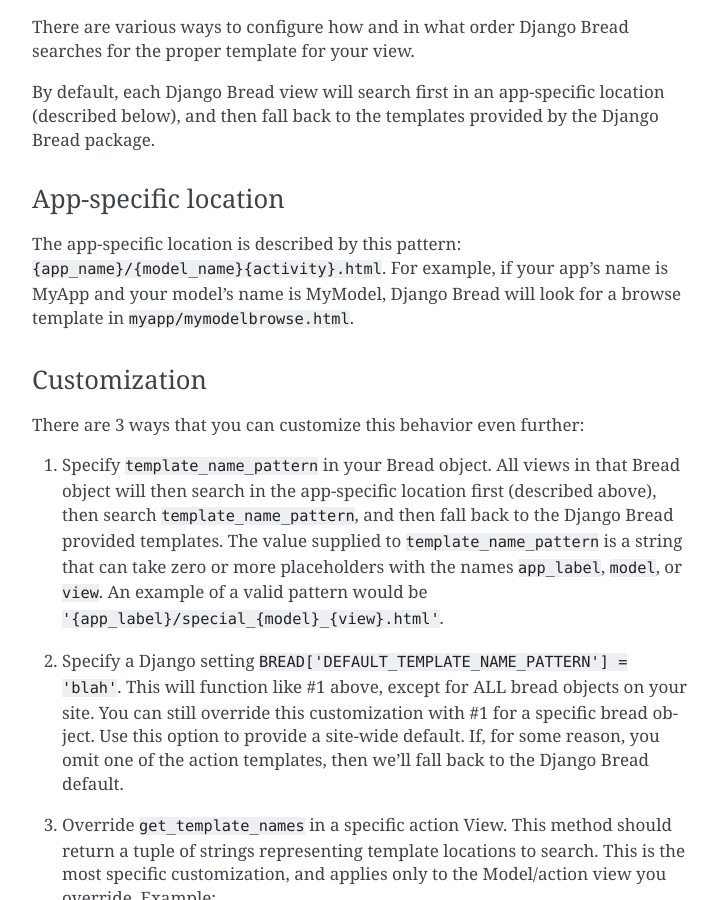
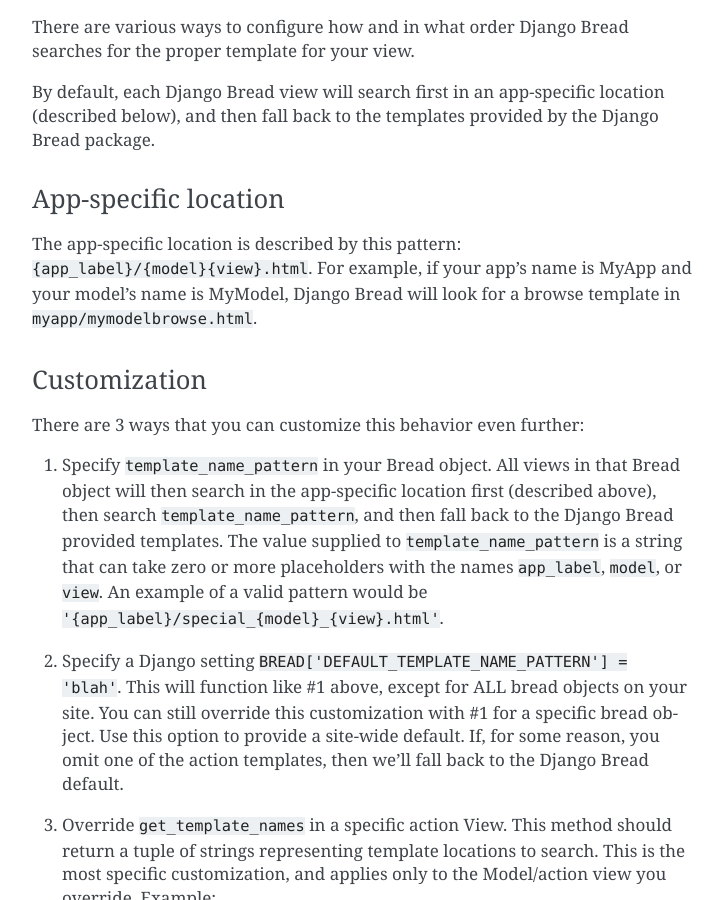
Before and after one commit to caktus/django_bread, a Sphinx documentation site: the page built from docs/templates.rst, in a window 1280 px wide and 900 px high, scrolled down 747 px. Shown: the whole window, without its empty margins (388-1111 px from the left). Built offline with Sphinx 7.4.7, drawn with Linux system fonts in a browser that asks for light colours; pages that are not in the unit, such as notebooks, are missing from menus.

Commit message:
Use example placeholder values which match those expected for custom pattern

```diff
--- a/docs/templates.rst
+++ b/docs/templates.rst
@@ -45,7 +45,7 @@
 App-specific location
 ^^^^^^^^^^^^^^^^^^^^^
 
-The app-specific location is described by this pattern: ``{app_name}/{model_name}{activity}.html``.
+The app-specific location is described by this pattern: ``{app_label}/{model}{view}.html``.
 For example, if your app's name is MyApp and your model's name is MyModel, Django Bread will look
 for a browse template in ``myapp/mymodelbrowse.html``.
 
```
